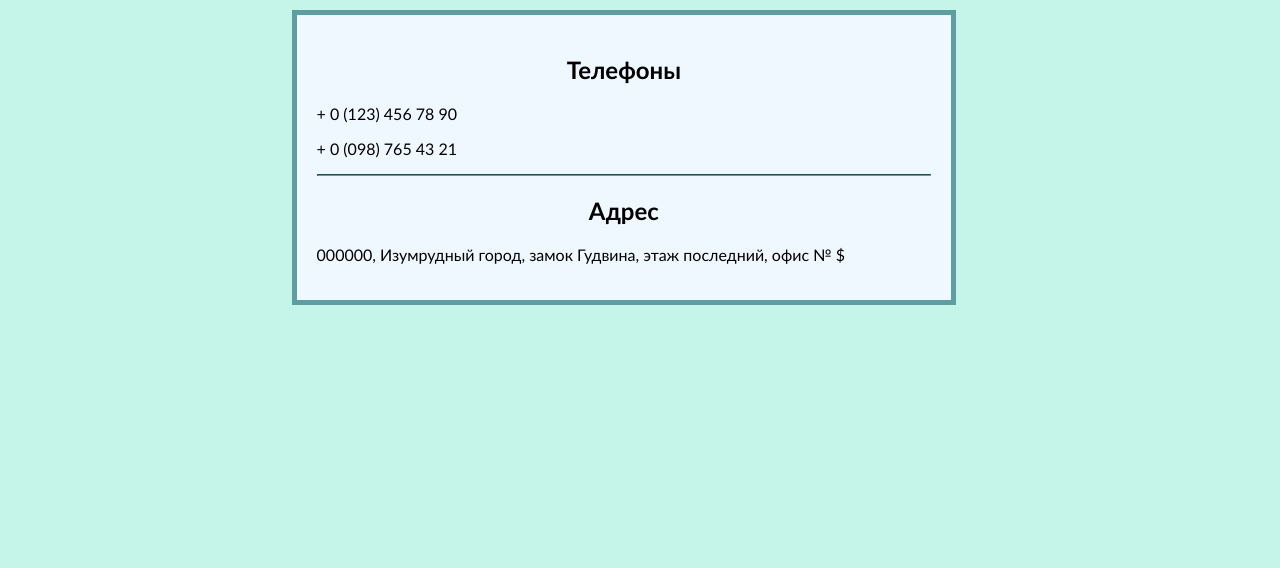
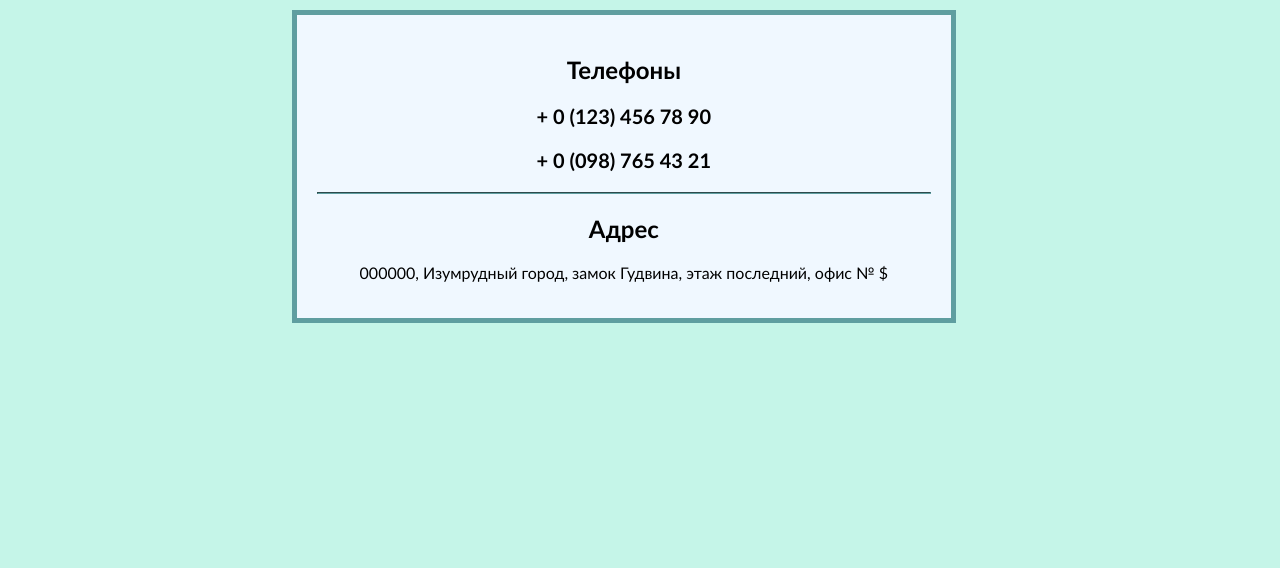
Before and after one commit to xxdaniel7xx/Task5.1, a plain HTML site: page pages/contacts.html in a window 1280 px wide. Shown: the part 232-800 px from the top of the page. Drawn offline with Linux system fonts and the light colour scheme.

Commit message:
Fix
Grammar fixes
Style update at contacts

```diff
--- a/css/style.css
+++ b/css/style.css
@@ -177,3 +177,12 @@ hr {
 .align_img {
     text-align: center;
 }
+
+.tel {
+    font-size: 20px;
+    text-align: center;
+}
+
+.adress {
+    text-align: center;
+}
--- a/pages/contacts.html
+++ b/pages/contacts.html
@@ -37,11 +37,11 @@
         <h1>Контакты</h1>
         <div class="col-1-0">
             <h2>Телефоны</h2>
-            <p class="tel">+ 0 (123) 456 78 90</p>
-            <p class="tel">+ 0 (098) 765 43 21</p>
+            <p class="tel"><b>+ 0 (123) 456 78 90</b></p>
+            <p class="tel"><b>+ 0 (098) 765 43 21</b></p>
             <hr>
             <h2>Адрес</h2>
-            <p>000000, Изумрудный город, замок Гудвина, этаж последний, офис № $</p>
+            <p class="adress">000000, Изумрудный город, замок Гудвина, этаж последний, офис № $</p>
         </div>
     </div>
 </main>
```
Also changed, not shown: pages/about.html (+1 -1 lines).
